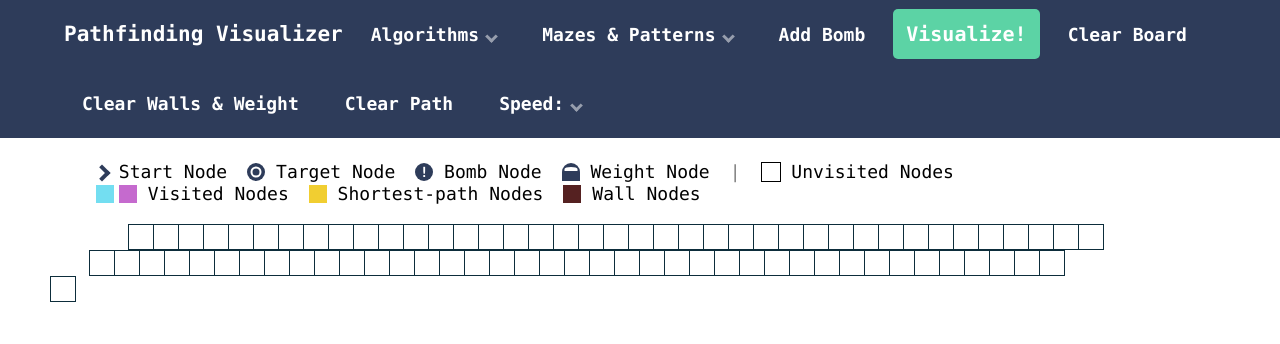
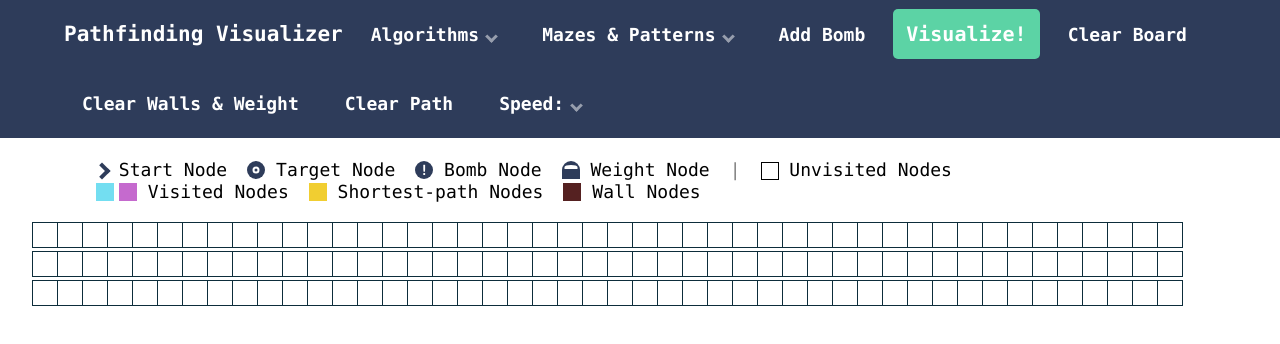
Before and after one commit to bojiix/path-finder, an Angular app: page / in a window 1280 px wide. Shown: the top 344 px of the page. Built offline with nearby package versions, Linux system fonts and the light colour scheme.

Commit message:
progress1

```diff
--- a/angular.json
+++ b/angular.json
@@ -30,7 +30,8 @@
             "styles": [
               "src/styles.scss"
             ],
-            "scripts": []
+            "scripts": [],
+            "webWorkerTsConfig": "tsconfig.worker.json"
           },
           "configurations": {
             "production": {
@@ -103,7 +104,8 @@
             "tsConfig": [
               "tsconfig.app.json",
               "tsconfig.spec.json",
-              "e2e/tsconfig.json"
+              "e2e/tsconfig.json",
+              "tsconfig.worker.json"
             ],
             "exclude": [
               "**/node_modules/**"
--- a/src/app/grid/grid.component.html
+++ b/src/app/grid/grid.component.html
@@ -1,8 +1,6 @@
 <div class="grid-section">
     <div class="container">
-        <div class="grid-container">
-            <div #grid id="grid">
-            </div>
+        <div #grid id="grid" (window:resize)="onResize($event)">
         </div>
     </div>
 </div>
--- a/src/app/grid/grid.component.scss
+++ b/src/app/grid/grid.component.scss
@@ -5,12 +5,8 @@
 }
 
 .container {
-    width: 80%;
+    width: 95%;
     margin: 0 auto;
-}
-
-.grid-container {
-    width: 100%;
 }
 
 #grid {
@@ -19,9 +15,8 @@
 
 .grid-block {
     cursor: pointer;
-    float: left;
-    border: solid rgb(13, 45, 59);
-    border-width: 1px 1px 1px 1px;
+    border: 1px solid rgb(13, 45, 59);
+    //border-width: 1px 1px 1px 1px;
     padding: 12px;
     display: inline-block;
 }
--- a/src/app/grid/grid.component.ts
+++ b/src/app/grid/grid.component.ts
@@ -15,23 +15,71 @@ export class GridComponent implements OnInit, AfterViewInit {
   }
 
   ngAfterViewInit(){
+
+    Grid.grid = this.grid;
+    this.createGrid();
+    this.runWorker();
+  }
+
+  runWorker() {
+
+    if (typeof Worker !== 'undefined') {
+      const worker = new Worker('./grid.worker', {
+        type: 'module',
+      });
+      worker.onmessage = ({ data }) => {
+      };
+      worker.postMessage(this.grid.nativeElement.offsetWidth);
+    } else {
+    }
+  }
+
+  onResize(event) {
+
+    this.destroyGrid();
     this.createGrid();
   }
 
   createGrid() {
 
     const nWidth = this.grid.nativeElement.offsetWidth;
-    console.log(nWidth);
 
-    for(let i = 0; i < nWidth / 13; i++) {
+    for(let i = 0; i < 3; i++) {
+      for(let j = 0; j < nWidth / 26 - 1; j++) {
 
-      const block = this.renderer.createElement('div');
-      block.setAttribute("class", "grid-block");
-      if(i != 0) {
+        const block = this.renderer.createElement('div');
+        block.setAttribute("class", "grid-block");
+        if(j != 0) {
 
-        block.setAttribute("style", "transform: translateX(-" + i + "px)");
+          if(i != 0)
+            block.setAttribute("style", "transform: translate(-" + j + "px, -" + i + "px)");
+          else
+            block.setAttribute("style", "transform: translateX(-" + j + "px)");
+        }else {
+          if(i != 0)
+            block.setAttribute("style", "transform: translateY(-" + i + "px)");
+        }
+        this.renderer.appendChild(this.grid.nativeElement, block);
       }
-      this.renderer.appendChild(this.grid.nativeElement, block);
     }
   }
+
+  destroyGrid() {
+
+    const children = Array.from(this.grid.nativeElement.children);
+    children.forEach(child => {
+
+      this.renderer.removeChild(this.grid.nativeElement, child);
+    });
+  }
 }
+
+export class Grid {
+
+  static grid: ElementRef;
+
+  static getWidth() {
+
+    return Grid.grid.nativeElement.offsetWidth;
+  }
+}
--- a/src/styles.scss
+++ b/src/styles.scss
@@ -6,4 +6,7 @@
     -moz-user-select: none; /* mozilla browsers */
     -khtml-user-select: none; /* webkit (konqueror) browsers */
     -ms-user-select: none; /* IE10+ */
+    -webkit-box-sizing: border-box; /* Safari/Chrome, other WebKit */
+    -moz-box-sizing: border-box;    /* Firefox, other Gecko */
+    box-sizing: border-box;
 }
--- a/tsconfig.app.json
+++ b/tsconfig.app.json
@@ -13,6 +13,7 @@
   ],
   "exclude": [
     "src/test.ts",
-    "src/**/*.spec.ts"
+    "src/**/*.spec.ts",
+    "src/**/*.worker.ts"
   ]
 }
--- a/tsconfig.json
+++ b/tsconfig.json
@@ -12,6 +12,9 @@
     },
     {
       "path": "./tsconfig.spec.json"
-    }
+    },
+    {
+      "path": ".//tsconfig.worker.json"
+    },
   ]
 }
```
Also changed, not shown: package.json (+13 -1 lines), src/app/grid/grid.worker.ts (added, +7 -0 lines), tsconfig.worker.json (added, +15 -0 lines), 1 other file (tests, documents, lock files or other folders).
